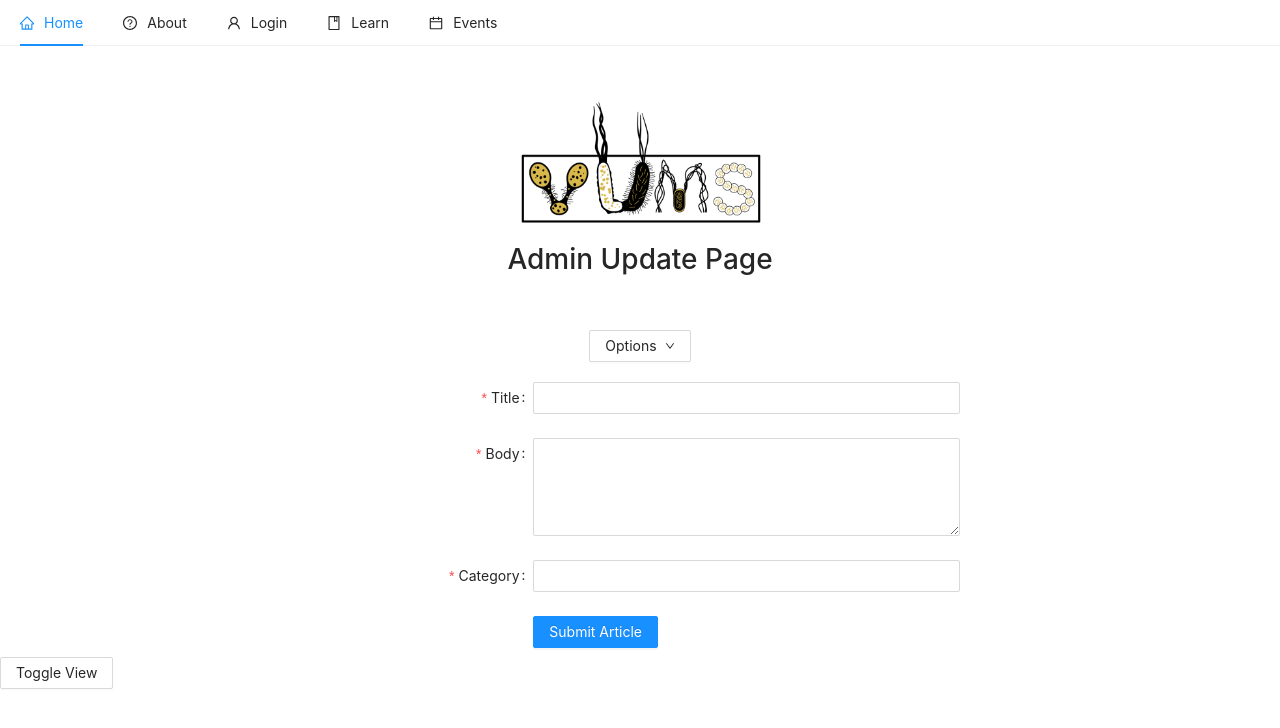
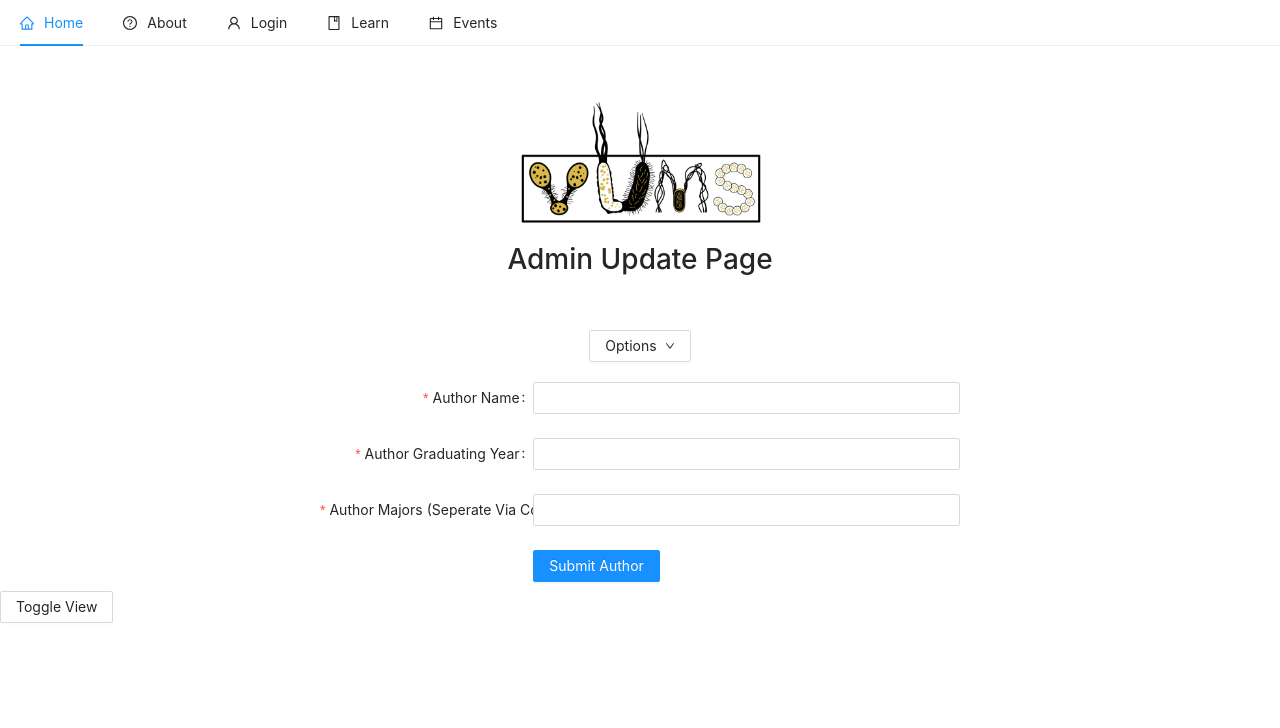
Before and after one commit to aadarshjha/kombucha, a React (Create React App) app in the folder client/: page /login in a window 1280 px wide. Shown: the top 728 px of the page. Built offline with nearby package versions, Linux system fonts and the light colour scheme.

Commit message:
update author

```diff
--- a/client/src/views/login/options.tsx
+++ b/client/src/views/login/options.tsx
@@ -11,12 +11,13 @@ import AddEvent from "./addEvent";
 import DeleteEvent from "./deleteEvent";
 import UpdateEvent from "./updateEvent";
 import AddAuthor from "./addAuthor";
+import UpdateAuthor from "./updateAuthor";
 
 const updateView = (updatedView: string) => {
   if (updatedView == "newAuthor") {
     return <AddAuthor />
   } else if (updatedView == "updateAuthor") {
-    console.log("here")
+    return <UpdateAuthor />
   } else if (updatedView == "deleteAuthor") {
     console.log("here")
   } else if (updatedView == "new") {
@@ -36,7 +37,7 @@ const updateView = (updatedView: string) => {
 
 const Options: React.FC<Record<string, never>> = () => {
   // tells us which option were on:
-  const [form, updateForm] = useState("new");
+  const [form, updateForm] = useState("newAuthor");
 
   const menu = (
     <Menu>
--- /dev/null
+++ b/client/src/views/login/updateAuthor.tsx
@@ -0,0 +1,111 @@
+/* eslint-disable @typescript-eslint/no-explicit-any */
+import React from "react";
+// import { Menu, Dropdown, Button } from "antd";
+import "antd/dist/antd.css";
+import "./options.css";
+import { Form, Input, Button, Upload, message, Alert } from "antd";
+import axios from "axios";
+
+const formItemLayout = {
+  labelCol: {
+    xs: { span: 24 },
+    sm: { span: 8 },
+  },
+  wrapperCol: {
+    xs: { span: 24 },
+    sm: { span: 16 },
+  },
+};
+const tailFormItemLayout = {
+  wrapperCol: {
+    xs: {
+      span: 24,
+      offset: 0,
+    },
+    sm: {
+      span: 16,
+      offset: 8,
+    },
+  },
+};
+
+const UpdateAuthor: React.FC<Record<string, never>> = () => {
+  const [form] = Form.useForm();
+  const onFinish = (values: any) => {
+    axios
+      .put("http://localhost:5000/learn/author/create", {
+        name: values.name,
+        year: values.year,
+        majors: values.majors.split(',')
+      })
+      .then((_response) => {
+        alert("Author Saved!");
+      })
+      .catch((_err) => {
+        alert("Something Went Wrong!");
+      });
+  };
+
+  return (
+    <div className="centeredForm">
+      <Form
+        {...formItemLayout}
+        form={form}
+        name="register"
+        onFinish={onFinish}
+        initialValues={{
+          residence: ["zhejiang", "hangzhou", "xihu"],
+          prefix: "86",
+        }}
+        scrollToFirstError
+      >
+        <Form.Item
+          name="name"
+          label="Author Name"
+          rules={[
+            {
+              required: true,
+              message: "Enter Author Name",
+            },
+          ]}
+          hasFeedback
+        >
+          <Input />
+        </Form.Item>
+        <Form.Item
+          name="year"
+          label="Author Graduating Year"
+          rules={[
+            {
+              required: true,
+              message: "Enter Author Graduating Year",
+            },
+          ]}
+          hasFeedback
+        >
+          <Input />
+        </Form.Item>
+        <Form.Item
+          name="majors"
+          label="Author Majors (Seperate Via Commas)"
+          rules={[
+            {
+              required: true,
+              message: "Enter Author Majors",
+            },
+          ]}
+          hasFeedback
+        >
+          <Input />
+        </Form.Item>
+        <Form.Item {...tailFormItemLayout}>
+          <Button type="primary" htmlType="submit">
+            Submit Author
+          </Button>
+        </Form.Item>
+      </Form>
+    </div>
+  );
+};
+
+export default UpdateAuthor;
```
